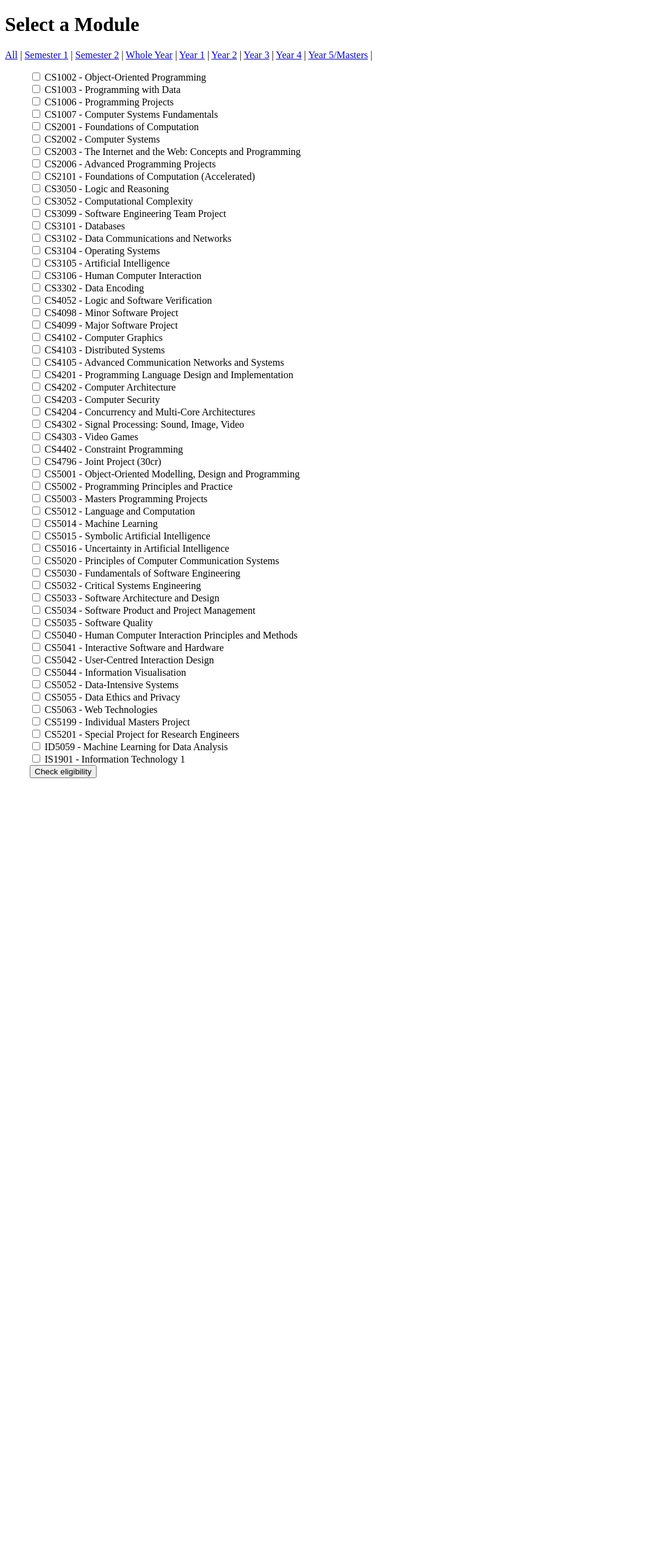
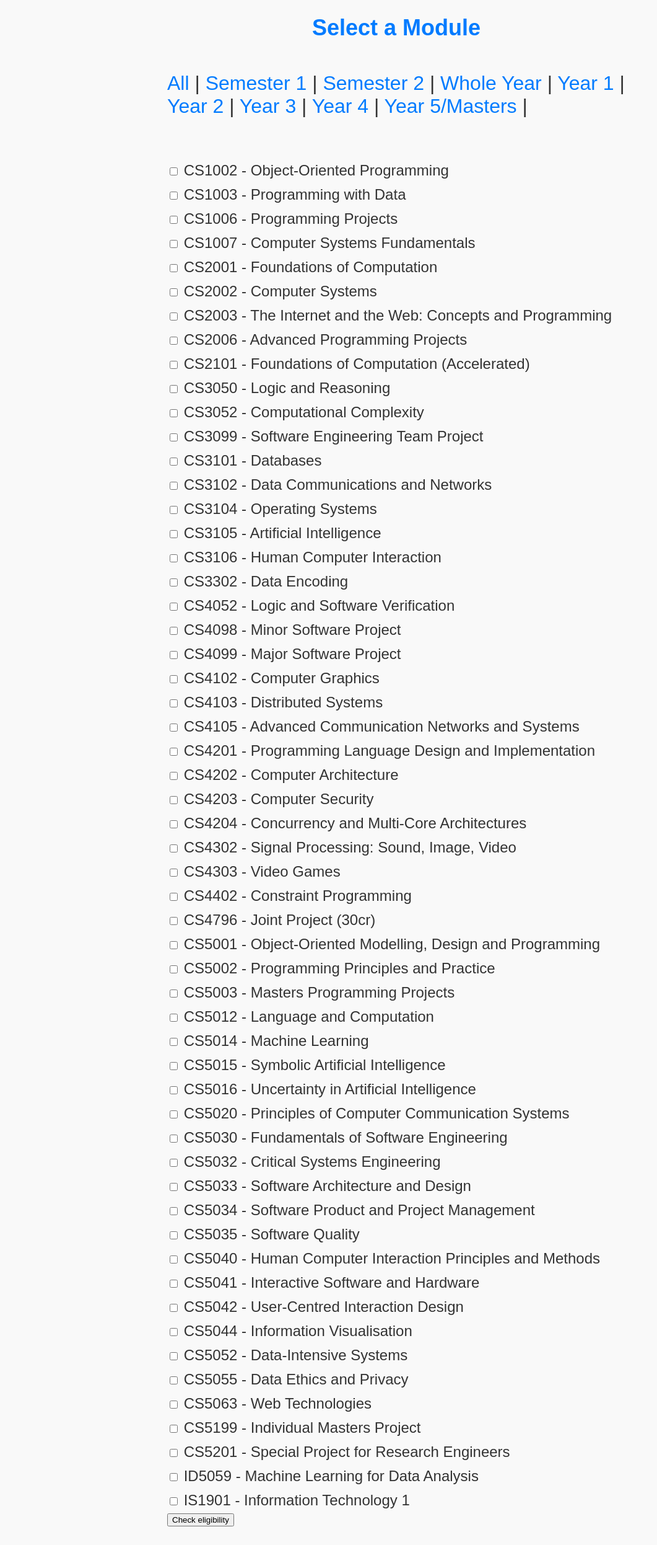
Before and after one commit to VeronikaShevc/module-picker, a FastAPI app: page / in a window 1280 px wide. Shown: the whole page at 62% size, without its empty margins (0-1061 px from the left). Before the commit the page ends 1255 px from the top, so only its background shows below. Run offline with FastAPI, Linux system fonts and the light colour scheme.

Commit message:
add basic CSS styling

```diff
--- /dev/null
+++ b/static/style.css
@@ -0,0 +1,55 @@
+h1 {
+    font-size: 36px;
+    margin-bottom: 20px;
+    color: #007BFF;
+    text-align: center;
+}
+
+body {
+    font-family: Arial, sans-serif;
+    margin: 20px;
+    color: #333;
+    background-color: #f9f9f9;
+    max-width: 800px;
+    margin: 0 auto;
+    background-image: none;
+}
+
+ul{
+    list-style-type: none;
+    padding: 0;
+    margin: 0;
+    font-size: 24px;
+    padding: 30px;
+}
+
+
+input{
+    background-color: #007BFF;
+    color: white;
+    border: none;
+    padding: 10px 20px;
+    text-align: center;
+    text-decoration: none;
+    display: inline-block;
+    font-size: 16px;
+    margin-top: 20px;
+    cursor: pointer;
+}
+
+li {
+    margin-bottom: 10px;
+    margin: 0;
+}
+
+a {
+    text-decoration: none;
+    color: #007BFF;
+    margin: 0;
+}
+
+p {
+    margin: 0;
+    font-size: 32px;
+    padding: 30px;
+}
--- a/templates/index.html
+++ b/templates/index.html
@@ -2,6 +2,7 @@
 <html>
 <head>
     <title>Module Picker</title>
+    <link rel="stylesheet" href="/static/style.css"
 </head>
 <body>
     <h1>Select a Module</h1>
```
